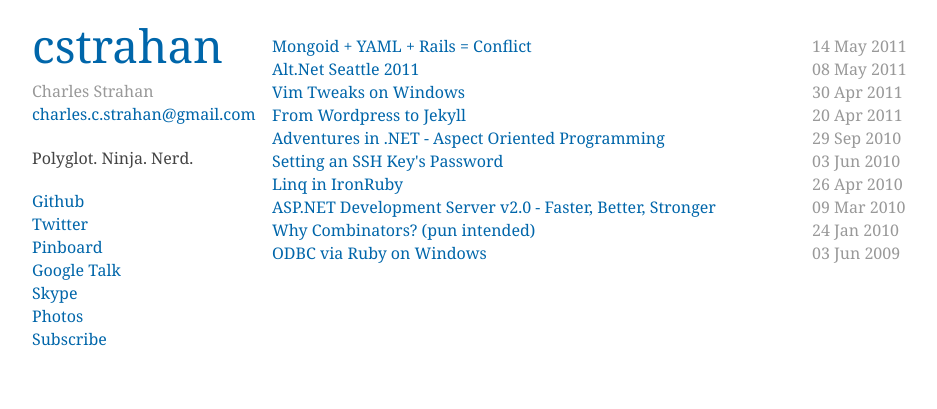
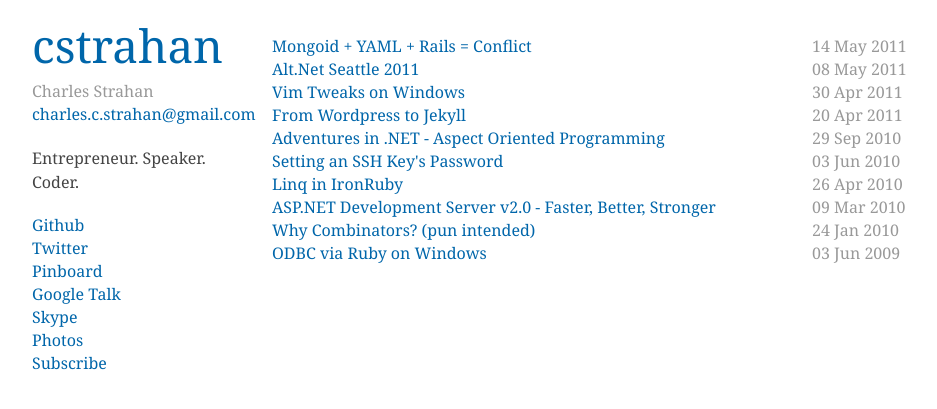
Before and after one commit to cstrahan/cstrahan.github.com, a Jekyll site: the page built from index.html, in a window 1280 px wide. Shown: the top 409 px of the page, without its empty margins (138-1075 px from the left). Built offline with Jekyll 4.4.1, drawn with Linux system fonts in a browser that asks for light colours; Markdown is read by kramdown in place of the engine named in the settings.

Commit message:
Austin Code Camp post

```diff
--- a/_layouts/default.html
+++ b/_layouts/default.html
@@ -37,7 +37,7 @@
       <li><a href="mailto:charles.c.strahan@gmail.com">charles.c.strahan@gmail.com</a></li>
     </ul>
 
-    <p>Polyglot. Ninja. Nerd.</p>
+    <p>Entrepreneur. Speaker. Coder.</p>
 
     <ul>
       <li><a href="http://github.com/cstrahan" title="I share and fork code here">Github</a></li>
```
Also changed, not shown: 1 other file.
